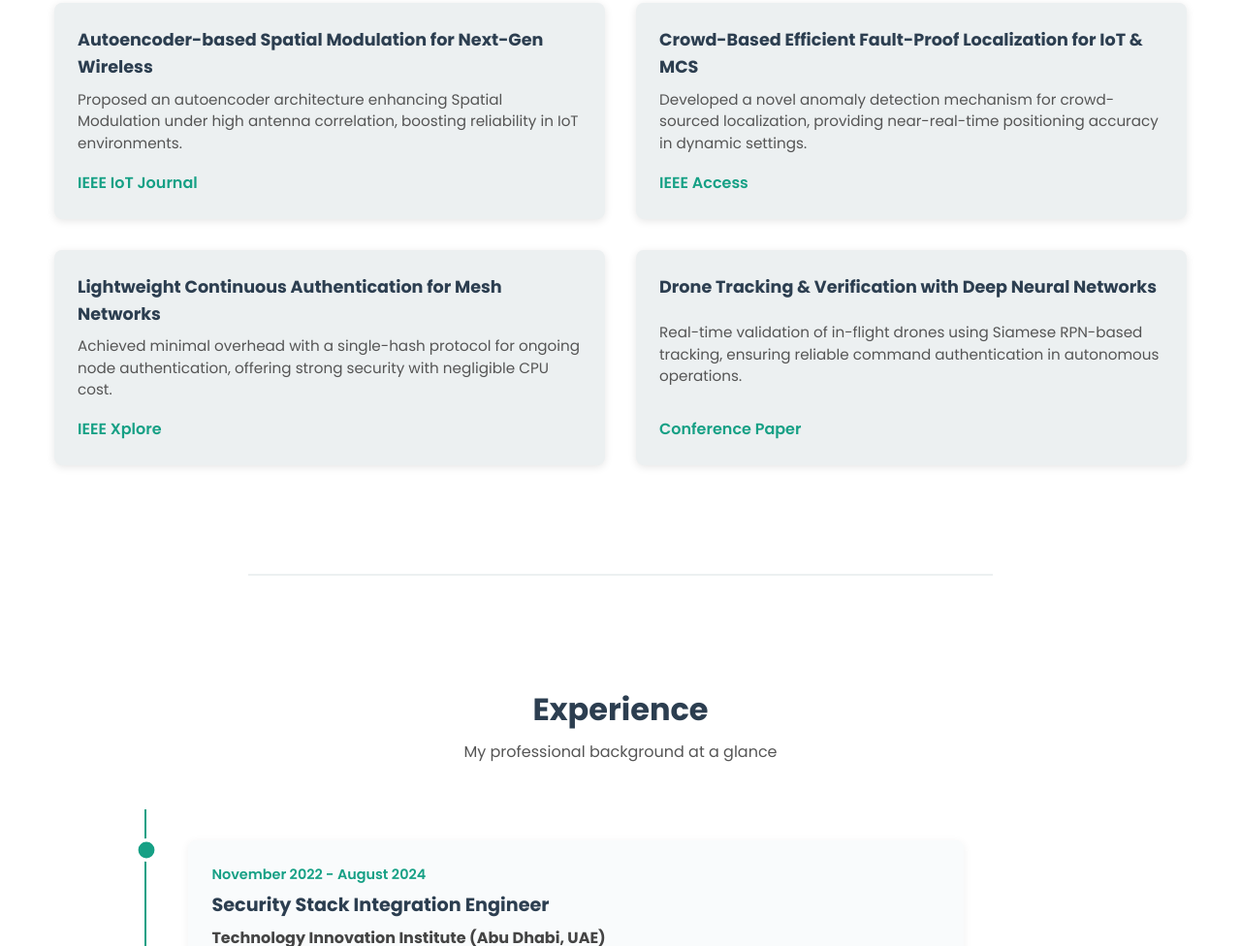
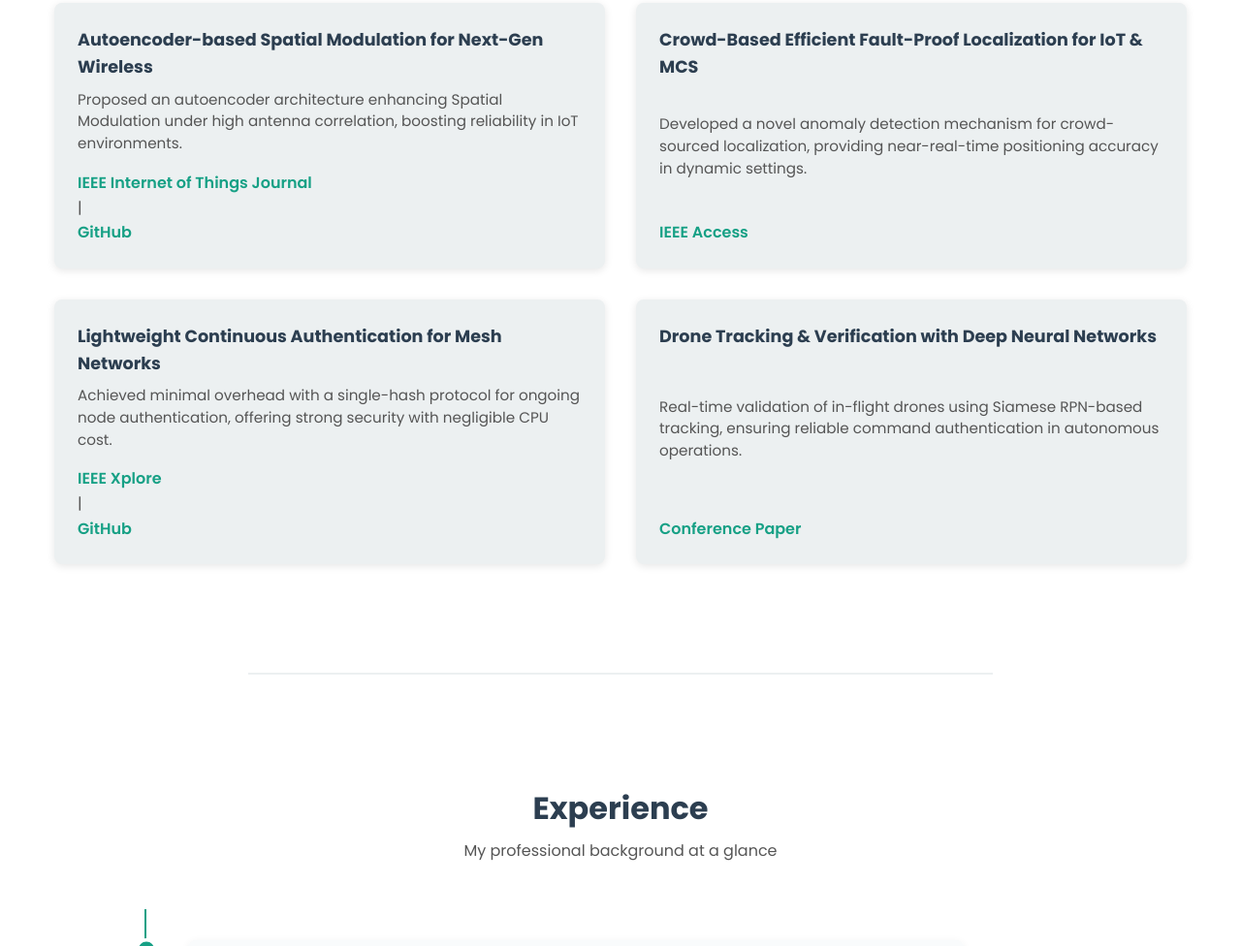
Before and after one commit to SelinaShrestha/selinashrestha.github.io, a plain HTML site: page index.html in a window 1280 px wide. Shown: the part 3042-4018 px from the top of the page at 97% size. Drawn offline with Linux system fonts and the light colour scheme.

Commit message:
added github links for reserch projects

```diff
--- a/index.html
+++ b/index.html
@@ -858,8 +858,12 @@
           under high antenna correlation, boosting reliability in IoT environments.
         </p>
         <a href="https://ieeexplore.ieee.org/document/10504531" target="_blank">
-          IEEE IoT Journal
+          IEEE Internet of Things Journal
         </a>
+      <span class="link-separator"> | </span>
+      <a href="https://github.com/SelinaShrestha/Autoencoder-based-Spatial-Modulation" target="_blank">
+        GitHub
+      </a>
       </div>
       <!-- Card 2 -->
       <div class="pub-card">
@@ -881,8 +885,12 @@
           ongoing node authentication, offering strong security
           with negligible CPU cost.
         </p>
-        <a href="https://ieeexplore.ieee.org/document/964189" target="_blank">
+        <a href="https://ieeexplore.ieee.org/document/9641895" target="_blank">
           IEEE Xplore
+        </a>
+        <span class="link-separator"> | </span>
+        <a href="https://github.com/SelinaShrestha/Continuous-Authentication" target="_blank">
+          GitHub
         </a>
       </div>
       <!-- Card 4 -->
```
